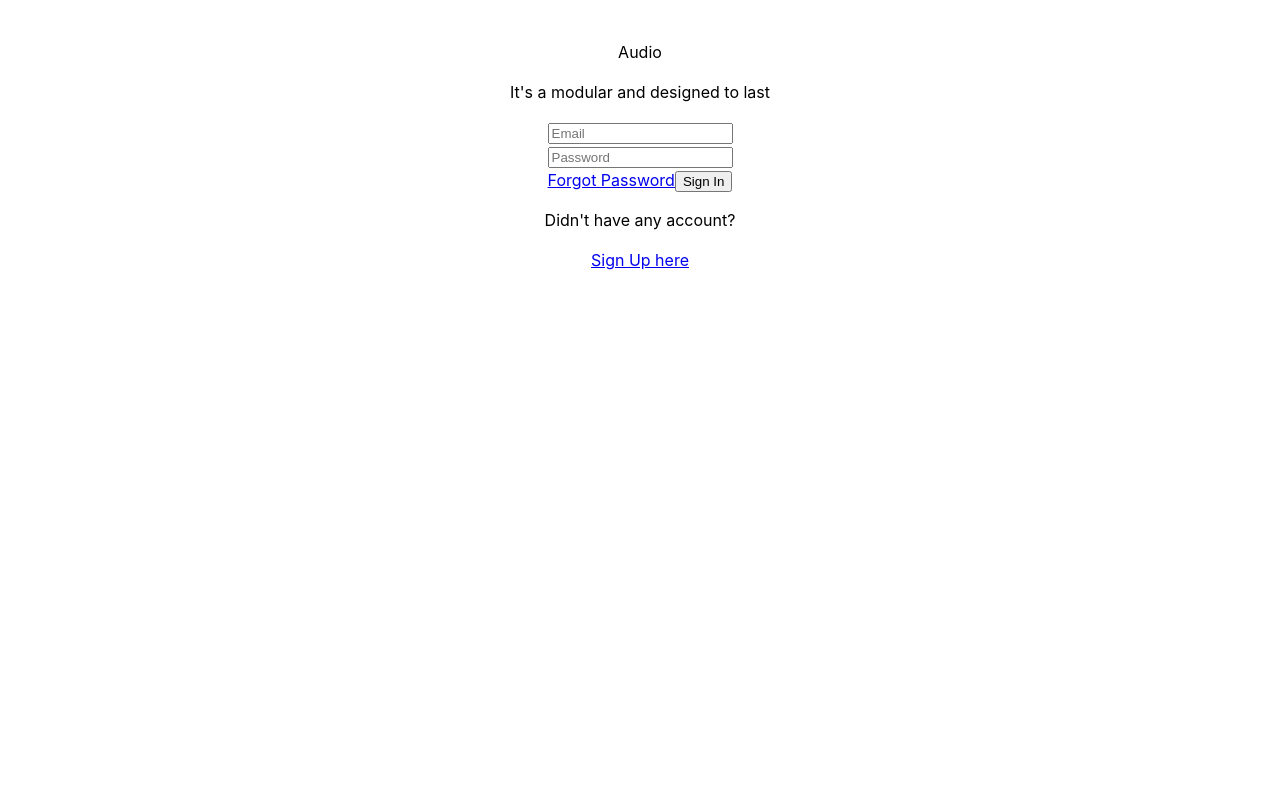
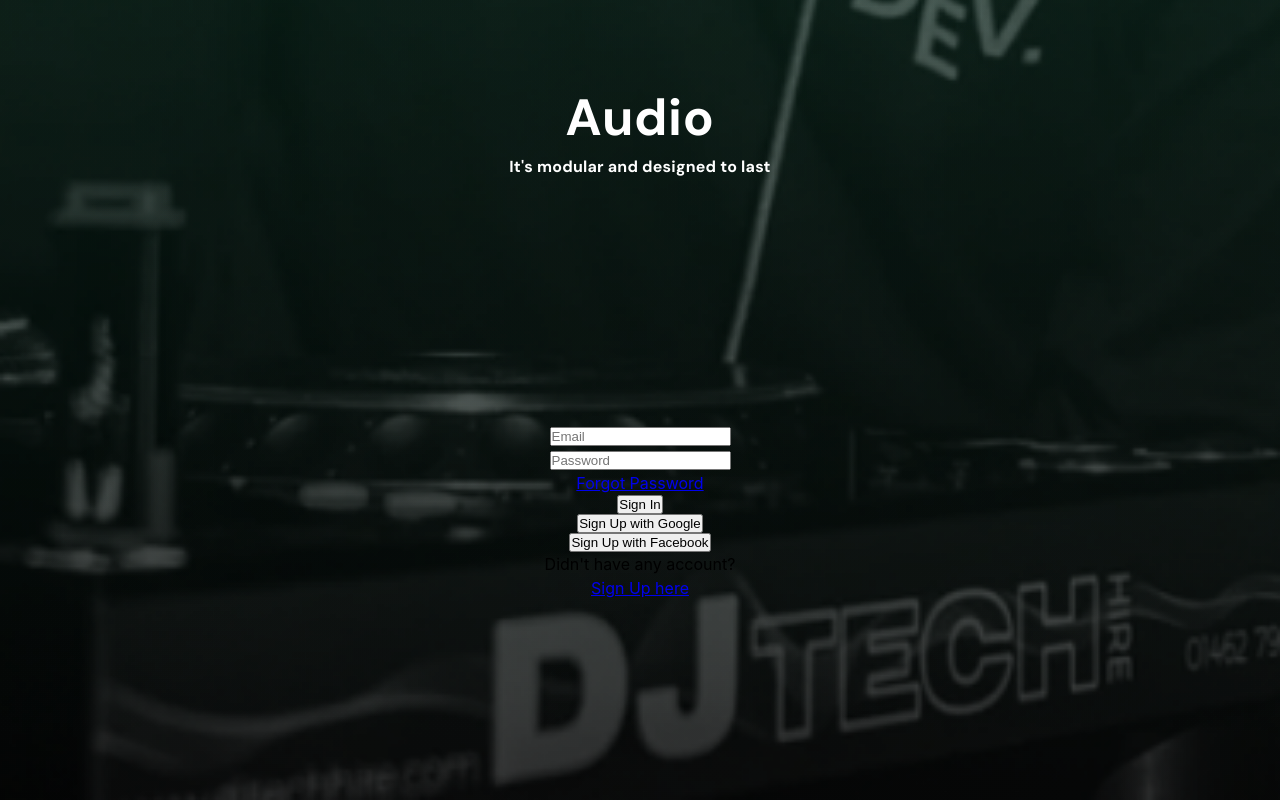
Before and after one commit to isabellaterssariol/challenge03, a React (Vite) app: page /sign-in in a window 1280 px wide. Built offline with nearby package versions, Linux system fonts and the light colour scheme; no server answers; what reactfire would draw is missing.

Commit message:
Starting with css in LoginPage.

```diff
--- a/index.html
+++ b/index.html
@@ -3,6 +3,9 @@
   <head>
     <meta charset="UTF-8" />
     <link rel="icon" type="image/svg+xml" href="/vite.svg" />
+    <link rel="preconnect" href="https://fonts.googleapis.com">
+    <link rel="preconnect" href="https://fonts.gstatic.com" crossorigin>
+    <link href="https://fonts.googleapis.com/css2?family=DM+Sans:wght@400;500;700&display=swap" rel="stylesheet">
     <meta name="viewport" content="width=device-width, initial-scale=1.0" />
     <title>Challenge 03</title>
   </head>
--- a/src/App.css
+++ b/src/App.css
@@ -1,6 +1,4 @@
-#root {
-  max-width: 1280px;
-  margin: 0 auto;
-  padding: 2rem;
-  text-align: center;
+* {
+  margin: 0;
+  padding: 0;
 }
--- /dev/null
+++ b/src/pages/LoginPage.module.css
@@ -0,0 +1,55 @@
+body {
+    background: linear-gradient(100deg, rgba(0, 0, 0, 0.028), rgba(93, 92, 92, 0.04) 100%), linear-gradient(180deg, #12503806 0%, rgba(22, 199, 131, 0) 100%), url(../assets/login-image.png);
+    background-repeat: no-repeat;
+    background-size: cover;
+    background-position: center bottom;
+    max-width: 100%;
+    min-height: 100vh;
+}
+
+.container {
+    display: flex;
+    flex-direction: column;
+    justify-content: space-between;
+    align-items: center;
+    text-align: center;
+    height: 100vh;
+}
+
+.header {
+    font-family: 'DM Sans', sans-serif;;
+    display: flex;
+    flex-direction: column;
+    align-items: center;
+    color: #FFFFFF;
+    margin-top: 80px;
+}
+
+.header h1 {
+    font-size: 3.191rem;
+    font-style: normal;
+    font-weight: 700;
+    letter-spacing: 0.04rem;
+}
+
+.header p {
+    font-size: 1rem;
+    font-style: normal;
+    font-weight: 700;
+    line-height: 1.25rem;
+    letter-spacing: 0.013rem;
+}
+
+form {
+  margin-bottom: 200px;
+  display: flex;
+  flex-direction: column;
+  align-items: center;
+}
+
+.footer {
+  display: flex;
+  flex-direction: column;
+  align-items: center;
+
+}
--- a/src/pages/LoginPage.tsx
+++ b/src/pages/LoginPage.tsx
@@ -1,6 +1,7 @@
 import { Link } from "react-router-dom";
 import { useState } from "react";
 import Button from "../components/Button";
+import classes from "./LoginPage.module.css"
 
 interface LoginPageProps {
   title: string;
@@ -30,10 +31,10 @@ const LoginPage: React.FC<LoginPageProps> = ({
   };
 
   return (
-    <>
-      <header className="header">
-        <span>Audio</span>
-        <p>It's a modular and designed to last</p>
+    <div className={classes.container}>
+      <header className={classes.header}>
+        <h1>Audio</h1>
+        <p>It's modular and designed to last</p>
       </header>
 
       <form onSubmit={handleFormSubmit}>
@@ -63,20 +64,20 @@ const LoginPage: React.FC<LoginPageProps> = ({
 
         <Button type="submit" text={title === "Sign In" ? "Sign In" : "Sign Up"}></Button>
 
-        {handleGoogleSignUp && (
-          <button onClick={handleGoogleSignUp}>Sign Up with Google</button>
-        )}
+        <button onClick={handleGoogleSignUp}>
+          Sign Up with Google
+        </button>
 
-        {handleFacebookSignUp && (
-          <button onClick={handleFacebookSignUp}>Sign Up with Facebook</button>
-        )}
-      </form>
+        <button onClick={handleFacebookSignUp}>
+          Sign Up with Facebook
+        </button>
 
-      <div className="footer">
+        <div className="footer">
         <p>{footerText}</p>
         <Link to={footerLink}>{title === "Sign In" ? "Sign Up here" : "Sign In here"}</Link>
       </div>
-    </>
+      </form>
+    </div>
   );
 };
 
```
Also changed, not shown: src/assets/login-image.png (added).
